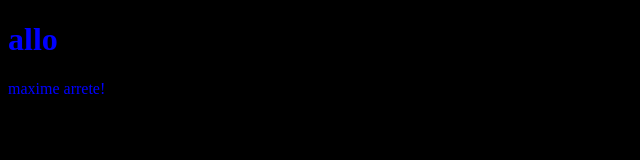
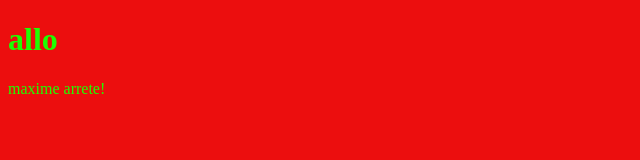
Before and after one commit to ndistefano/GITtest, a plain HTML site: page index.html in a window 1280 px wide. Shown: the whole page, without its empty margins (0-640 px from the left). Drawn offline with Linux system fonts and the light colour scheme.

Commit message:
changement couleur

```diff
--- a/style.css
+++ b/style.css
@@ -1,8 +1,8 @@
     h1, p {
-        color:blue;
+        color:rgb(30, 255, 0);
         -ms-flex-align: center;
     }
 
     body {
-        background-color: black;
+        background-color: rgb(236, 14, 14);
     }
```
